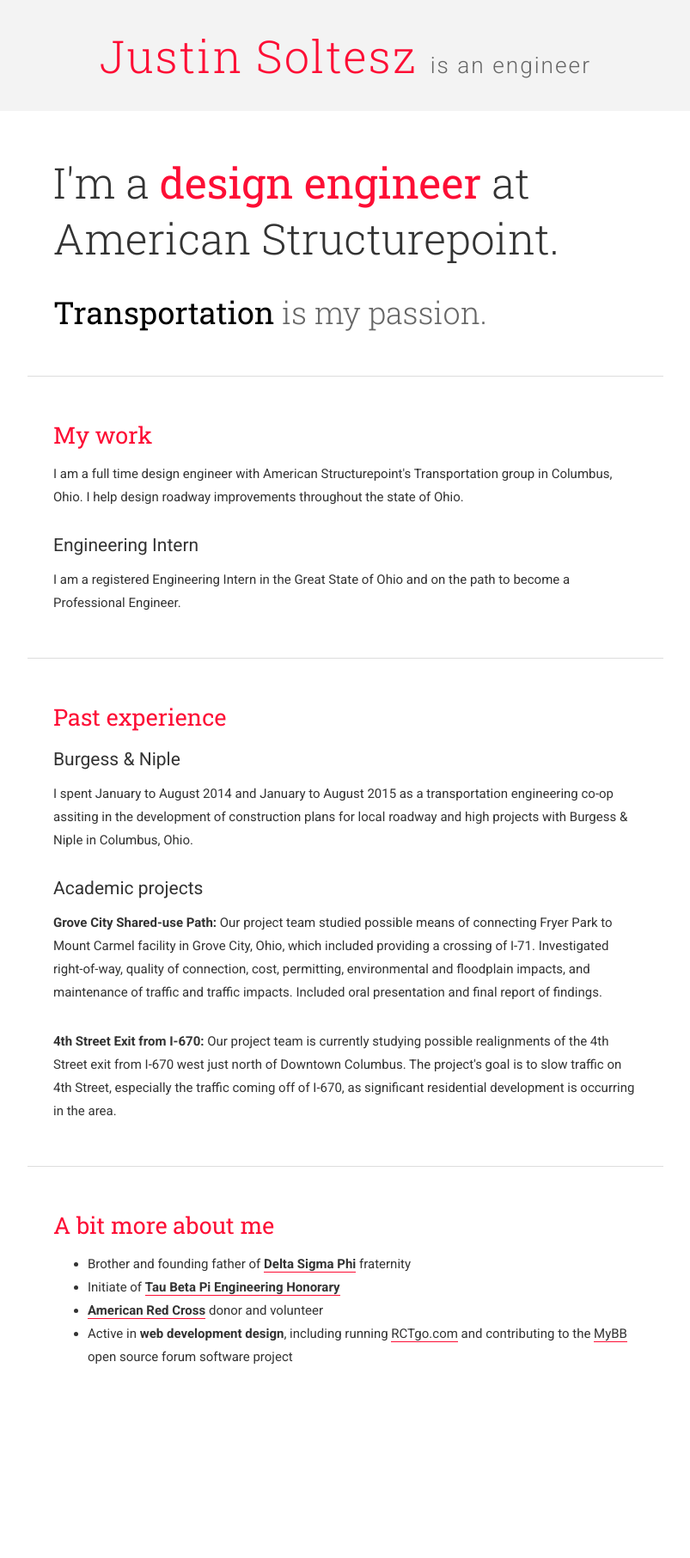
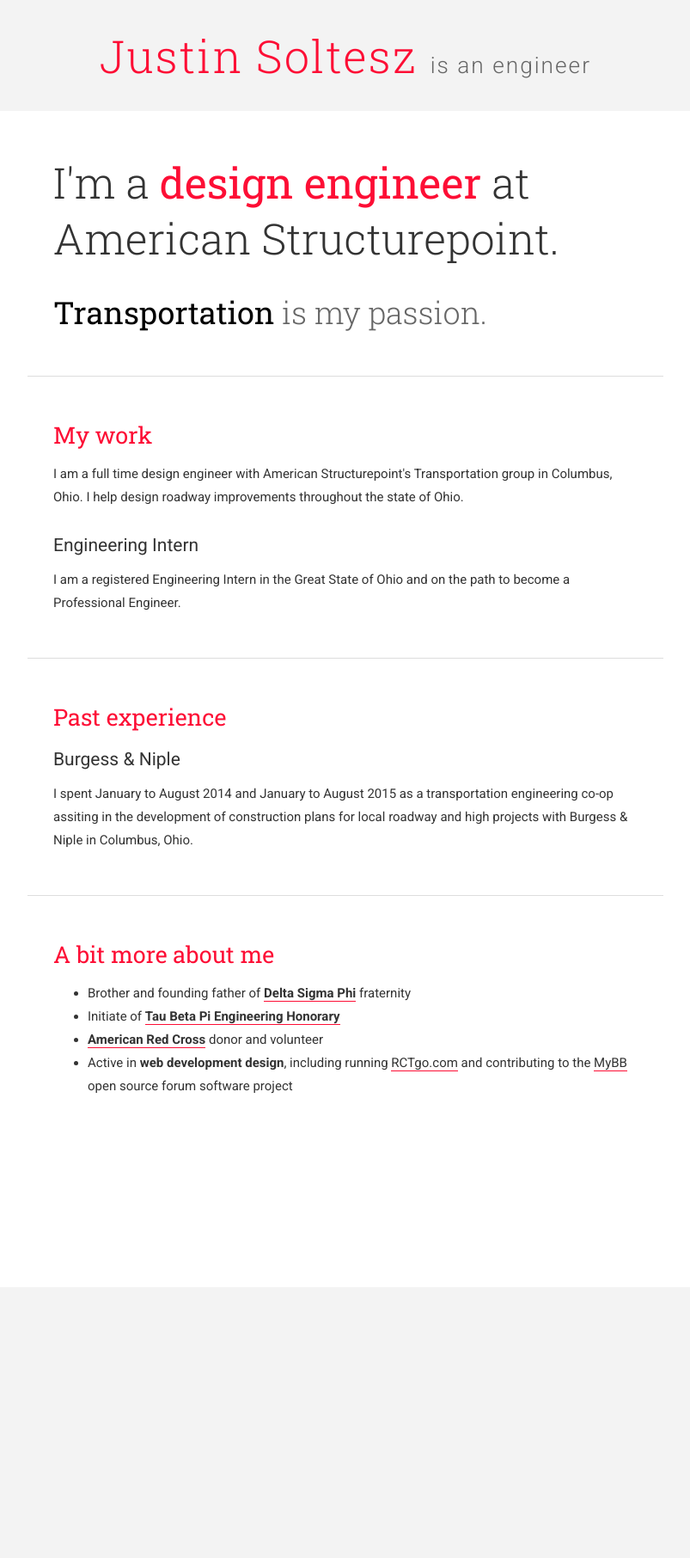
Before and after one commit to justinsoltesz/justinsoltesz.github.io, a Jekyll site: the page built from engineer.html, in a window 1280 px wide. Shown: the whole page at 86% size, without its empty margins (238-1041 px from the left). Built offline with Jekyll 4.4.1, drawn with Linux system fonts in a browser that asks for light colours; nearby versions of some CDN libraries; Markdown is read by kramdown in place of the engine named in the settings; after the commit the page ends 1497 px from its top, so only the background shows below that.

Commit message:
Cleaning things up

```diff
--- a/engineer.html
+++ b/engineer.html
@@ -16,9 +16,6 @@ title: is an engineer
 		<h3>Past experience</h3>
 		<h4>Burgess &amp; Niple</h4>
 		<p>I spent January to August 2014 and January to August 2015 as a transportation engineering co-op assiting in the development of construction plans for local roadway and high projects with Burgess &amp; Niple in Columbus, Ohio.</p>
-		<h4>Academic projects</h4>
-		<p><strong>Grove City Shared-use Path:</strong> Our project team studied possible means of connecting Fryer Park to Mount Carmel facility in Grove City, Ohio, which included providing a crossing of I-71. Investigated right-of-way, quality of connection, cost, permitting, environmental and floodplain impacts, and maintenance of traffic and traffic impacts. Included oral presentation and final report of findings.</p>
-		<p><strong>4th Street Exit from I-670:</strong> Our project team is currently studying possible realignments of the 4th Street exit from I-670 west just north of Downtown Columbus. The project's goal is to slow traffic on 4th Street, especially the traffic coming off of I-670, as significant residential development is occurring in the area.</p>
 	</div>
 	<div class="experience">
 		<h3>A bit more about me</h3>
```
